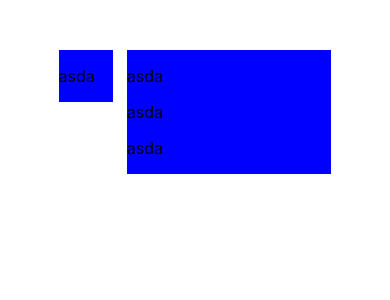
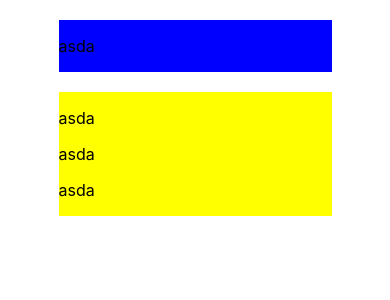
Before and after one commit to JustiTheGreat/cv-haufe, a JavaScript app: page / in a window 390 px wide. Shown: the top 300 px of the page. Built offline with nearby package versions, Linux system fonts and the light colour scheme; the HTML template or start-up script is replaced by a standard one.

Commit message:
some responsivness

```diff
--- a/src/App.css
+++ b/src/App.css
@@ -1,16 +1,23 @@
 .Background {
   background-color: red;
   width: 70%;
-  margin: 50px 15% 0% 15%;
+  margin: 0% 15% 0% 15%;
 }
 .Col1 {
   background-color: blue;
   width: 20%;
+  margin-top: 50px;
   float: left;
 }
 .Col2 {
-  background-color: blue;
+  background-color: yellow;
   width: 75%;
-  margin-left: 5%;
-  float: left;
+  margin-top: 50px;
+  float: right;
 }
+@media screen and (max-width: 450px){
+  .Col1, .Col2{
+    width: 100%;
+    margin-top: 20px;
+  }
+}
```
